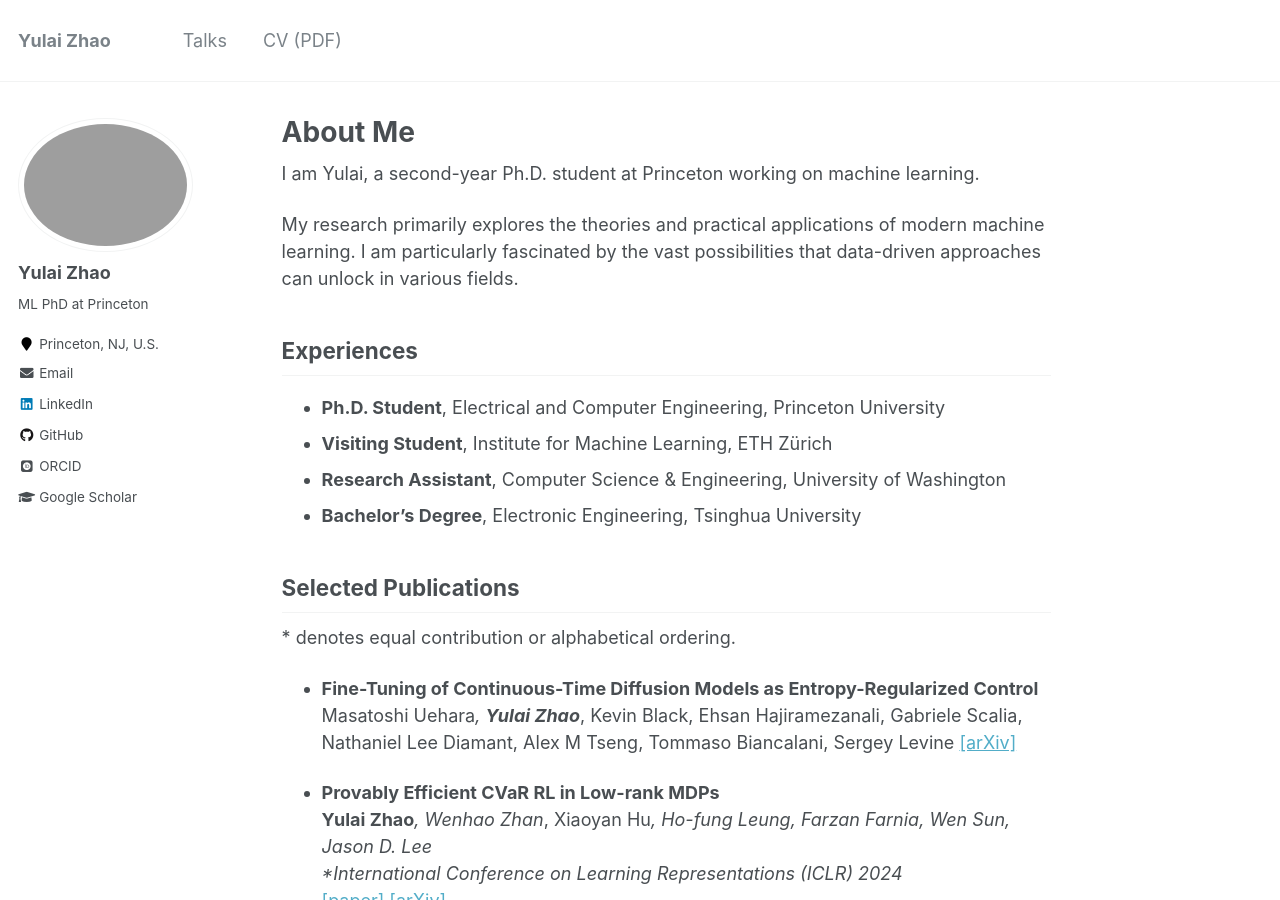
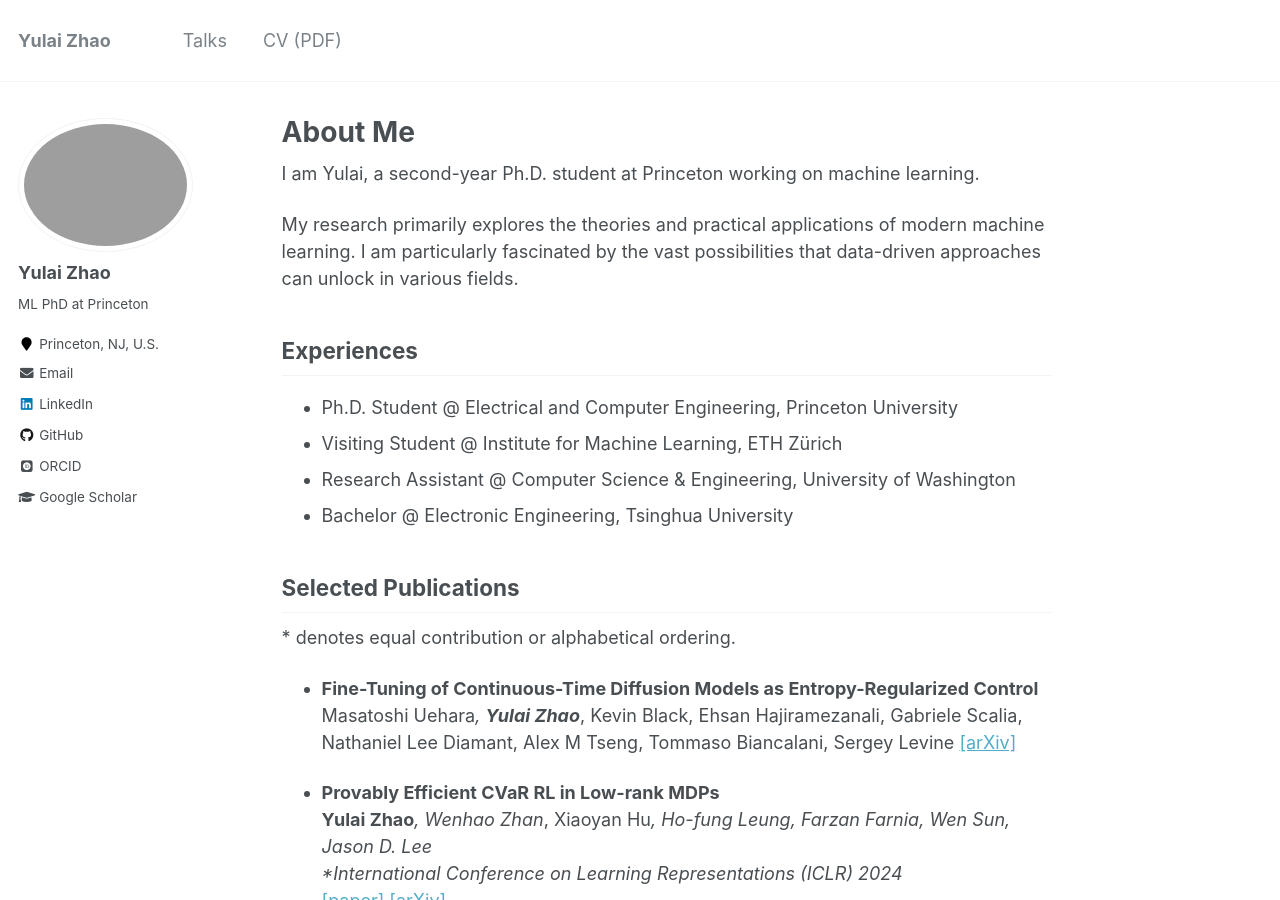
Before and after one commit to zhaoyl18/zhaoyl18.github.io, a Jekyll site: the page built from _pages/about.md, in a window 1280 px wide and 900 px high. Built offline with Jekyll 4.4.1, drawn with Linux system fonts in a browser that asks for light colours; some web fonts are replaced.

Commit message:
update about.md

```diff
--- a/_pages/about.md
+++ b/_pages/about.md
@@ -14,10 +14,10 @@ My research primarily explores the theories and practical applications of modern
 
 ## Experiences
 
-- **Ph.D. Student**, Electrical and Computer Engineering, Princeton University
-- **Visiting Student**, Institute for Machine Learning, ETH Zürich
-- **Research Assistant**, Computer Science & Engineering, University of Washington
-- **Bachelor's Degree**, Electronic Engineering, Tsinghua University
+- Ph.D. Student @ Electrical and Computer Engineering, Princeton University
+- Visiting Student @ Institute for Machine Learning, ETH Zürich
+- Research Assistant @ Computer Science & Engineering, University of Washington
+- Bachelor @ Electronic Engineering, Tsinghua University
 
 ## Selected Publications
 
```
